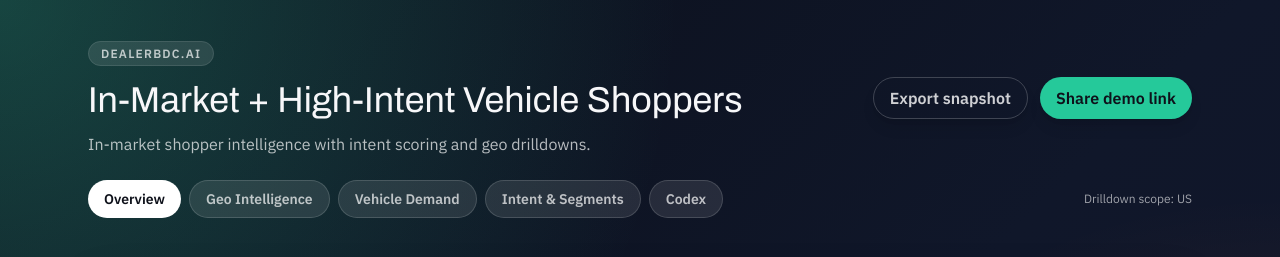
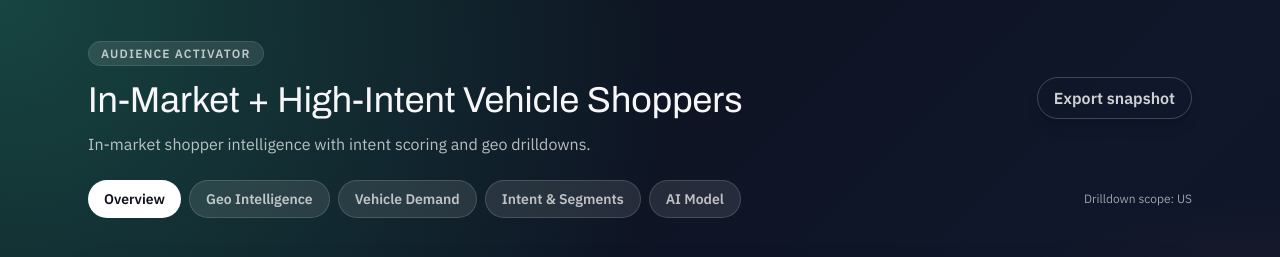
Before and after one commit to AudienceActivatorAI/audienceactivatordashboard-, a React (Vite) app in the folder apps/dashboard/: page / in a window 1280 px wide. Shown: the top 257 px of the page. Built offline with nearby package versions, Linux system fonts and the light colour scheme; no server answers.

Commit message:
Rename branding and AI Model tab

```diff
--- a/apps/dashboard/src/App.tsx
+++ b/apps/dashboard/src/App.tsx
@@ -58,7 +58,7 @@ export default function App() {
   }, [filters]);
 
   useEffect(() => {
-    if (activeTab !== 'Codex') return;
+    if (activeTab !== 'AI Model') return;
     if (codex) return;
     fetchCodex()
       .then(setCodex)
@@ -88,7 +88,7 @@ export default function App() {
       <header className="max-w-6xl mx-auto px-6 py-10">
         <div className="flex flex-wrap items-center justify-between gap-6">
           <div>
-            <span className="chip text-white/70">DealerBDC.AI</span>
+            <span className="chip text-white/70">Audience Activator</span>
             <h1 className="text-3xl md:text-4xl font-display mt-4">
               In-Market + High-Intent Vehicle Shoppers
             </h1>
@@ -99,9 +99,6 @@ export default function App() {
           <div className="flex gap-3">
             <button className="btn-ghost" type="button">
               Export snapshot
-            </button>
-            <button className="btn-primary" type="button">
-              Share demo link
             </button>
           </div>
         </div>
@@ -182,7 +179,7 @@ export default function App() {
           </div>
         )}
 
-        {activeTab === 'Codex' && <CodexTab codex={codex} />}
+        {activeTab === 'AI Model' && <CodexTab codex={codex} />}
       </main>
     </div>
   );
--- a/apps/dashboard/src/components/TabNav.tsx
+++ b/apps/dashboard/src/components/TabNav.tsx
@@ -1,4 +1,4 @@
-const tabs = ['Overview', 'Geo Intelligence', 'Vehicle Demand', 'Intent & Segments', 'Codex'] as const;
+const tabs = ['Overview', 'Geo Intelligence', 'Vehicle Demand', 'Intent & Segments', 'AI Model'] as const;
 
 export type TabKey = (typeof tabs)[number];
 
```
